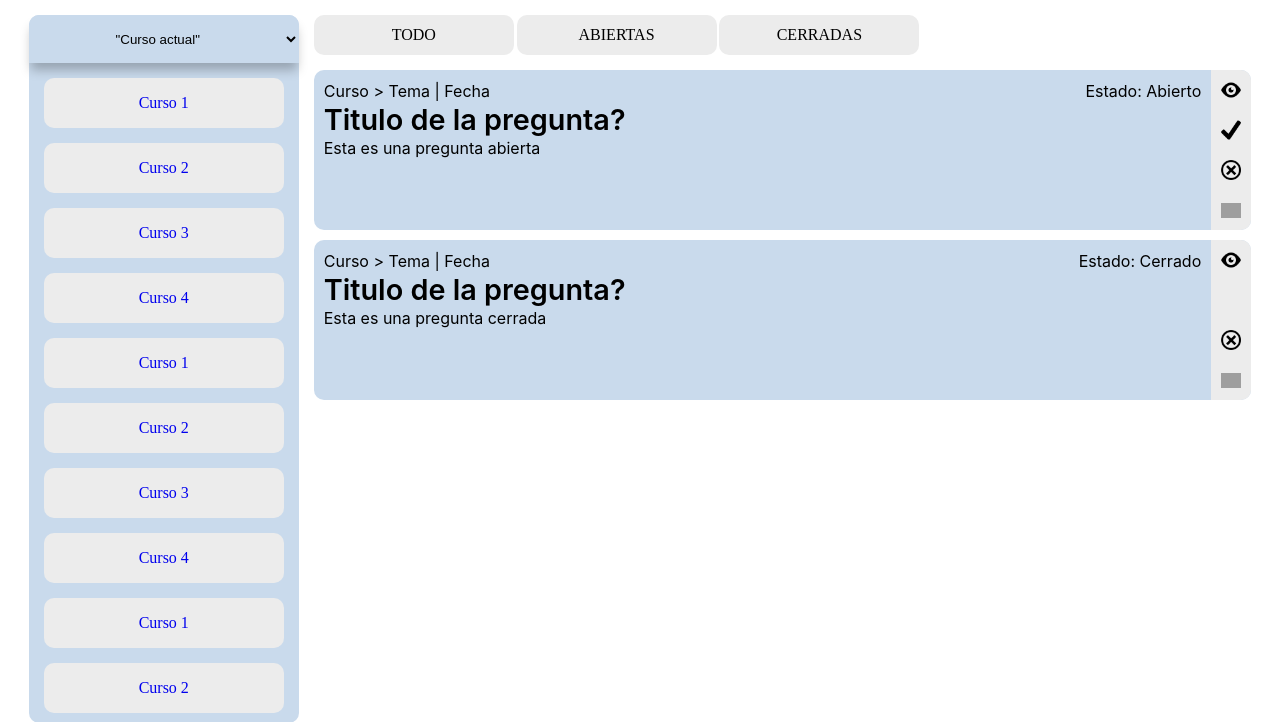
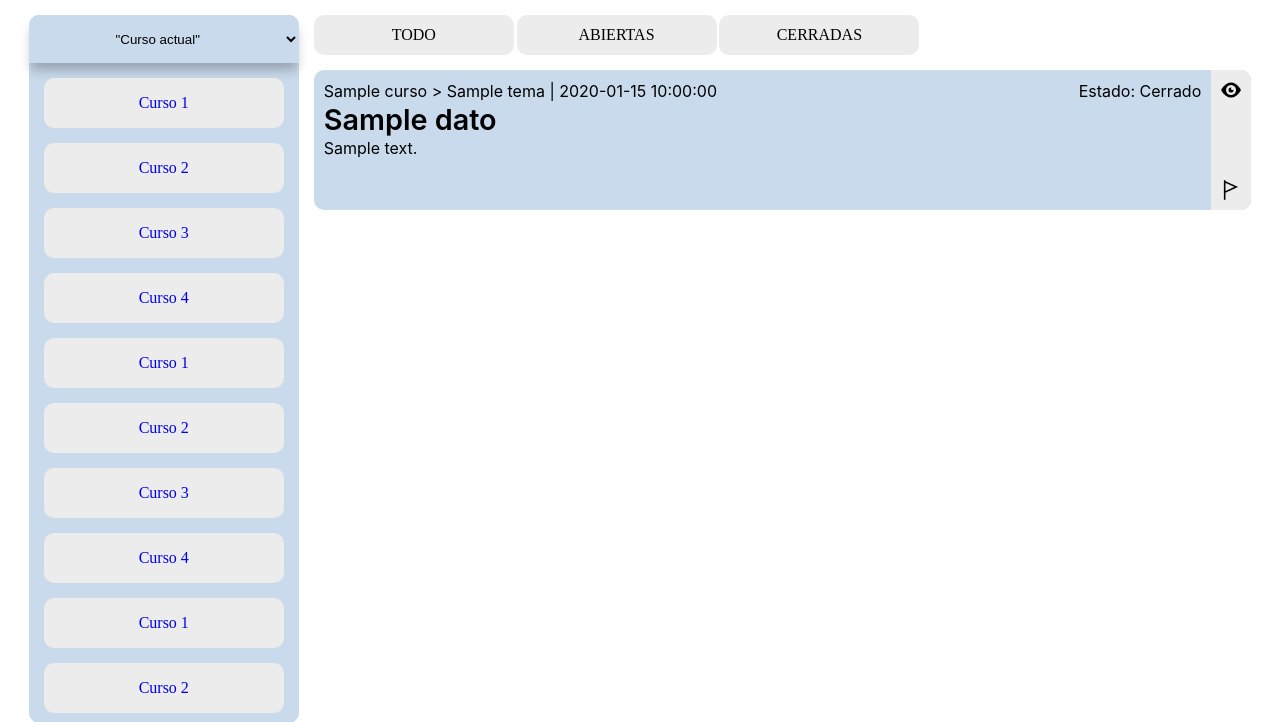
Before and after one commit to eluqm/IS-3group23, a PHP site: template views/user__inicio.php in a window 1280 px wide. Shown: the part 62-784 px from the top of the page. Run offline with PHP 8.4, Linux system fonts and the light colour scheme; the visitor is signed in with stand-in values (Sample User, id 1); tables that the repository leaves empty hold one stand-in row (values such as "Sample post"); the template is opened without the code that fills it: most values are stand-ins (such as "Sample title", 1, 10 or a date in 2020); some web fonts are replaced; grey boxes are pictures that could not be loaded.

Commit message:
feat: show preguntas en inicio

```diff
--- a/controllers/usuario.php
+++ b/controllers/usuario.php
@@ -90,7 +90,7 @@ class Users {
         $_SESSION['usersName'] = $user->nombre;
         $_SESSION['usersEmail'] = $user->correo_electronico;
         $_SESSION['admin']= $user->admin;
-        redirect("../views/user__inicio.php");
+        redirect("../views/____index.php");
     }
 
     public function logout(){
--- /dev/null
+++ b/views/____index.php
@@ -0,0 +1,3 @@
+<?php
+require_once("../controllers/inicioController.php");
+?>
--- a/views/components/pregunta.css
+++ b/views/components/pregunta.css
@@ -76,11 +76,7 @@
 }
 
 .flag-icon {
-    background-image: url('../icons/eye.png');
-}
-
-.flag-icon {
-    background-image: url('../icons/delete.png');
+    background-image: url('../icons/flag.png');
 }
 
 .checkmark-icon {
--- a/views/user__inicio.php
+++ b/views/user__inicio.php
@@ -40,41 +40,48 @@
 
                 <!-- Traer de la base de datos -->
 
-                    <!-- Modelo pregunta abierta -->
+                <?php foreach ($datos as $dato) { ?>
                         <div class="pregunta">
                             <div class="pregunta__contenido">
                                 <div class="pregunta__contenido__info">
-                                <p>Curso > Tema | Fecha</p>
-                                <p class="pregunta__contenido__status">Estado: Abierto</p>
+                                    <p><?php echo $dato->curso;?> > <?php echo $dato->tema;?> | <?php echo $dato->fecha_publicacion;?></p>
+                                    <p class="pregunta__contenido__status"> Estado:
+                                        <?php if ($dato->estado == 0): ?>
+                                            Abierto
+                                        <?php else: ?>
+                                            Cerrado
+                                        <?php endif; ?>
+                                    </p>
                                 </div>
-                            <h2>Titulo de la pregunta?</h2>
-                            <p>Esta es una pregunta abierta</p>
+                                <h2><?php echo $dato->titulo;?></h2>
+                                <p><?php echo $dato->descripcion;?></p>
                             </div class="main__contenido__q-list">
                             <div class="pregunta__actions">
                                 <a href="#"><span class="pregunta-icon eye-icon"></span></a>
+
+                                <?php if ($dato->estado == 0 && $dato->cui_usuario != $_SESSION['usersCUI']): ?>
                                 <a href="#"><span class="pregunta-icon checkmark-icon"></span></a>
-                            <a href="#"><span class="pregunta-icon x-mark-icon"></span></a>
+                                <?php else: ?>
+                                <div><span class="pregunta-icon"></span></div>
+                                <?php endif;?>
+
+                                <?php if ($dato->cui_usuario == $_SESSION['usersCUI']&& $dato->estado == 0): ?>
+                                <a href="#"><span class="pregunta-icon edit-icon"></span></a>
+                                <?php elseif($_SESSION['admin']==1): ?>
+                                <a href="#"><span class="pregunta-icon .x-mark-icon"></span></a>
+                                <?php else: ?>
+                                <div><span class="pregunta-icon"></span></div>
+                                <?php endif;?>
+
+                                <?php if ($dato->cui_usuario == $_SESSION['usersCUI']): ?>
+                                <a href="#"><span class="pregunta-icon trash-icon"></span></a>
+                                <?php else: ?>
                                 <a href="#"><span class="pregunta-icon flag-icon"></span></a>
+                                <?php endif;?>
                             </div>
                         </div>
+                <?php } ?>
 
-                    <!-- Modelo pregunta cerrada -->
-                    <div class="pregunta">
-                        <div class="pregunta__contenido">
-                            <div class="pregunta__contenido__info">
-                                <p>Curso > Tema | Fecha</p>
-                                <p class="pregunta__contenido__status">Estado: Cerrado</p>
-                            </div>
-                            <h2>Titulo de la pregunta?</h2>
-                            <p>Esta es una pregunta cerrada</p>
-                        </div>
-                        <div class="pregunta__actions">
-                            <a href="#"><span class="pregunta-icon eye-icon"></span></a>
-                            <a href="#"><span class="pregunta-icon"></span></a>
-                            <a href="#"><span class="pregunta-icon x-mark-icon"></span></a>
-                            <a href="#"><span class="pregunta-icon flag-icon"></span></a>
-                        </div>
-                    </div>
                 </div>
             </section>
         </main>
```
Also changed, not shown: controllers/inicioController.php (added, +15 -0 lines), models/pregunta.php (+8 -0 lines). Lines whose indentation alone changed are shown as unchanged.
